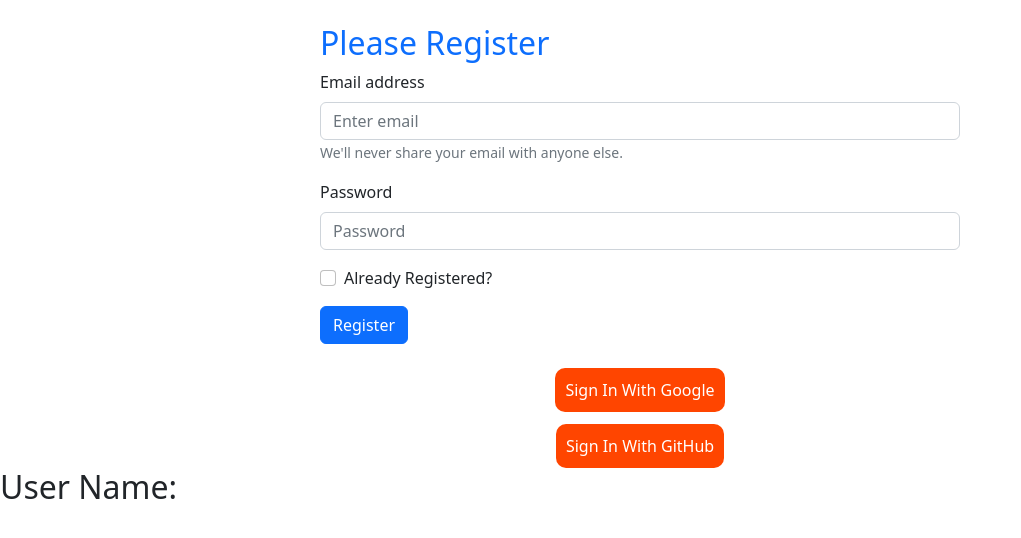
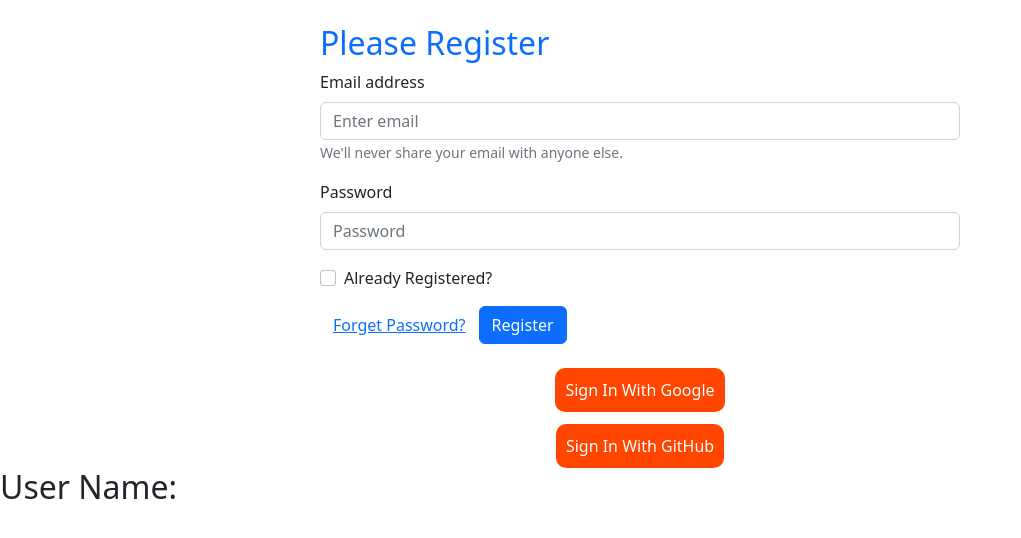
Before and after one commit to MDABDULLAH16/email-pass-auth-recap, a React (Create React App) app: page / in a window 1280 px wide. Shown: the top 538 px of the page, without its empty margins (0-1021 px from the left). Built offline with nearby package versions, Linux system fonts and the light colour scheme.

Commit message:
email verifiaction and password reset done

```diff
--- a/src/components/Form/Form.js
+++ b/src/components/Form/Form.js
@@ -5,6 +5,8 @@
 import {
   createUserWithEmailAndPassword,
   getAuth,
+  sendEmailVerification,
+  sendPasswordResetEmail,
   signInWithEmailAndPassword,
 } from "firebase/auth";
 import app from "../../firebase.init";
@@ -61,6 +63,7 @@
           console.log(result.user);
           setEmail("");
           setPassword("");
+          verifyEmail();
         })
         .catch((error) => {
           setError(error.message);
@@ -68,6 +71,17 @@
     }
 
     event.preventDefault();
+  };
+
+  const handleForgetPassword = () => {
+    sendPasswordResetEmail(auth, email).then(() => {
+      console.log("sent rest password");
+    });
+  };
+  const verifyEmail = () => {
+    sendEmailVerification(auth.currentUser).then((result) => {
+      console.log("Email verification sent successfully");
+    });
   };
   return (
     <div className=" w-50 mx-auto mt-4 mb-4">
@@ -111,6 +125,11 @@
           />
         </Form.Group>
         <p className="text-danger">{error}</p>
+
+        <Button onClick={handleForgetPassword} variant="link">
+          Forget Password?
+        </Button>
+
         <Button variant="primary" type="submit">
           {registered ? "Login" : "Register"}
         </Button>
```
